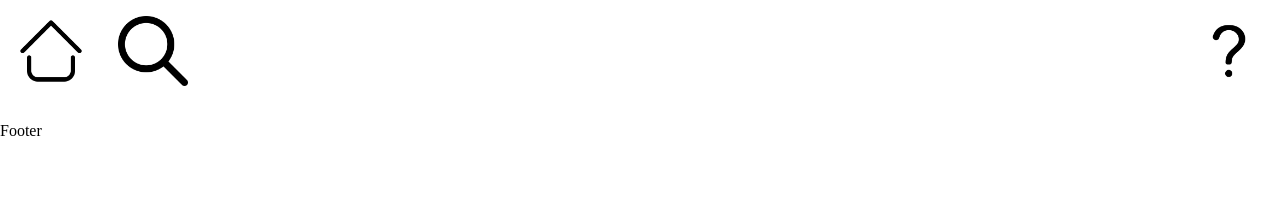
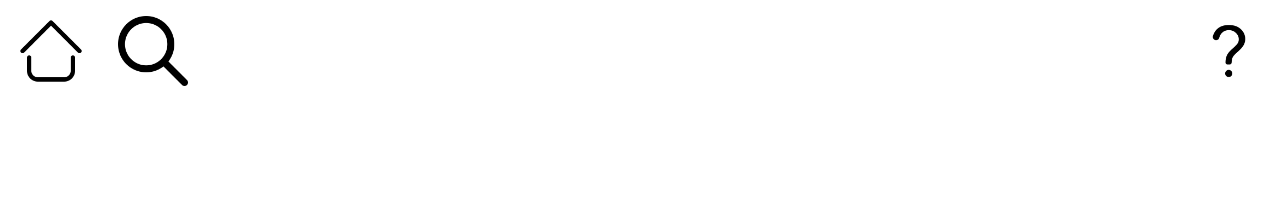
Before and after one commit to galateeL/projet-2-tri-cycle, a React (Vite) app in the folder frontend/: page / in a window 1280 px wide. Shown: the top 212 px of the page. Built offline with nearby package versions, Linux system fonts and the light colour scheme.

Commit message:
supr appel footer inutile dans App et mise en coment le import pour validation prettier

```diff
--- a/frontend/src/App.jsx
+++ b/frontend/src/App.jsx
@@ -1,5 +1,5 @@
 import Body from "@components/Body";
-import Footer from "@components/Footer";
+// import Footer from "@components/Footer";
 
 import "./App.css";
 
@@ -7,7 +7,6 @@ function App() {
   return (
     <div className="App">
       <Body />
-      <Footer />
     </div>
   );
 }
```
